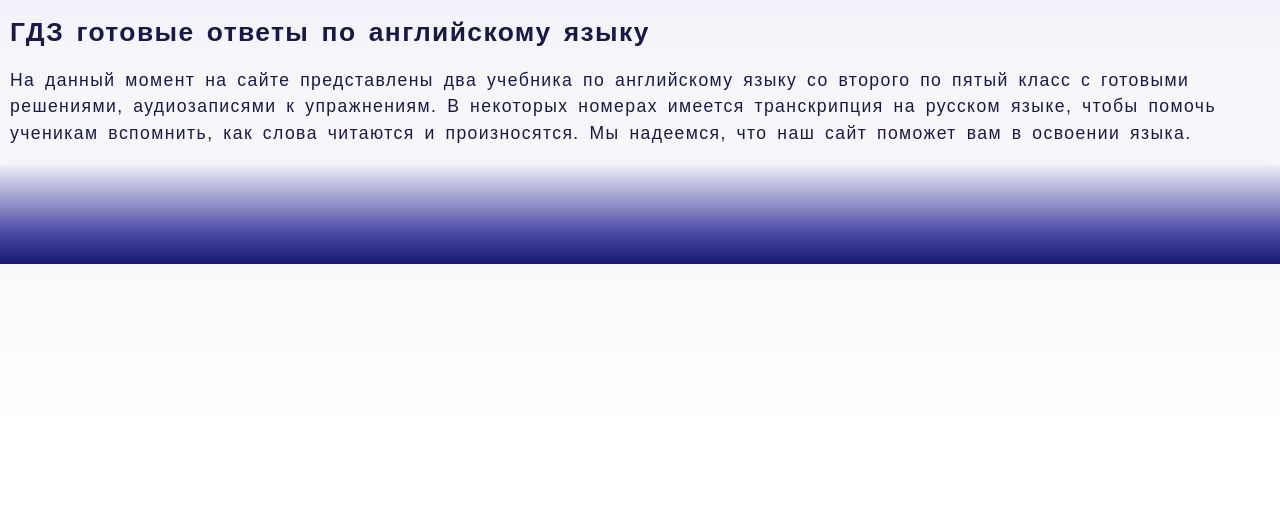
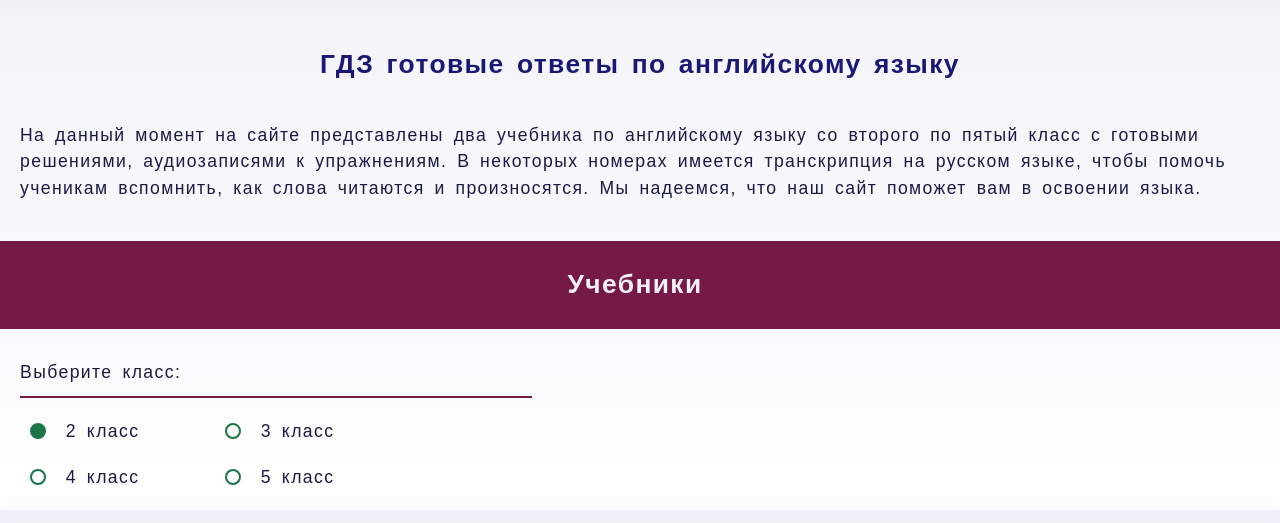
Before and after one commit to kulonik/english-gdz, a website: page index.html in a window 1280 px wide. Shown: the part 127-650 px from the top of the page. Drawn offline with nearby package versions, Linux system fonts and the light colour scheme; a web font is replaced by a local one.

Commit message:
feat: add inputs in section books

```diff
--- a/css/style.css
+++ b/css/style.css
@@ -10,8 +10,8 @@
 }
 
 body {
-  background-image: linear-gradient(to bottom, #f0f0f8 0%, #ffffff 70%);
-  height: 100vh;
+  background-image: linear-gradient(to bottom, #f0f0f8 0%, #ffffff 100%);
+  /* height: 100%; */
   opacity: 0.9;
   overflow-x: hidden;
   scroll-behavior: smooth;
@@ -26,6 +26,7 @@ header {
   box-shadow: 0px 0px 20px 20px #f0f0f8;
   background-repeat: no-repeat;
   height: fit-content;
+  margin-bottom: 50px;
 }
 a {
   text-decoration: none;
@@ -141,7 +142,6 @@ header.open .nav-list {
 /* Main styles start */
 
 main {
-  margin: 10px;
   color: #000033;
   font-size: 1.1em;
   line-height: 1.5em;
@@ -149,13 +149,89 @@ main {
   word-spacing: 0.2em;
 }
 
+/* Section Intro styles start */
+.intro {
+  margin: 0 20px 40px 20px;
+}
 h1 {
+  color: #000066;
   font-size: 1.5em;
   line-height: 1.3em;
+  margin-bottom: 40px;
+  text-align: center;
 }
 
+/* Section BOOKS styles start */
+
+.books-title {
+  background-color: #660033;
+  padding: 0 10px 10px 0;
+}
+
+h2 {
+  color: #f0f0f8;
+  font-weight: 900;
+  font-size: 1.5em;
+  text-align: center;
+  padding-top: 30px;
+}
+
+.books-desc {
+  margin: 30px 20px 10px;
+}
+
+.line {
+  margin-left: 20px;
+  height: 2px;
+  width: 40%;
+  background-color: #660033;
+}
+
+.books-years {
+  margin: 20px;
+  display: flex;
+  justify-content: space-between;
+}
+
+.books-year-form {
+  display: grid;
+  grid-template-columns: 1fr 1fr;
+  gap: 20px;
+}
+.book-year-choice {
+  width: 175px;
+}
+
+input[type="radio"] {
+  appearance: none;
+}
+
+.book-year-choice label {
+  cursor: pointer;
+  display: inline-block;
+  position: relative;
+  line-height: 18px;
+  user-select: none;
+}
+
+.book-year-choice label:before {
+  content: "";
+  display: inline-block;
+  position: relative;
+  width: 12px;
+  height: 12px;
+  border: 2px solid #006633;
+  border-radius: 50%;
+  margin-right: 20px;
+  transform: translateY(2px);
+}
+
+.book-year-choice input[type="radio"]:checked + label::before {
+  background-color: #006633;
+}
+
+/* Footer styles start */
 footer {
   background-image: linear-gradient(to top, #000066, #333399 30%, #f0f0f8);
   box-shadow: 0 0 20px 4px #f0f0f8;
-  height: 100px;
 }
--- a/index.html
+++ b/index.html
@@ -48,12 +48,38 @@
     <div class="main-wrapper">
       <section class="intro">
         <h1 class="intro-title">ГДЗ готовые ответы по английскому языку</h1>
-        <p class="intro-desc">На данный момент на сайте представлены два учебника по английскому языку со второго по
+        <p lang="ru" class="intro-desc">На данный момент на сайте представлены два учебника по английскому языку со
+          второго по
           пятый класс с готовыми решениями, аудиозаписями к упражнениям. В некоторых номерах имеется транскрипция на
           русском языке, чтобы помочь ученикам вспомнить, как слова читаются и произносятся. Мы надеемся, что наш сайт
           поможет вам в освоении языка. </p>
       </section>
 
+      <section class="books" id="books">
+        <div class="books-title">
+          <h2>Учебники</h2>
+        </div>
+        <p lang="ru" class="books-desc">Выберите класс:</p>
+        <div class="line"></div>
+
+        <div class="books-years">
+          <form class="books-year-form" action="#!">
+            <div class="book-year-choice">
+              <input type="radio" class="radio-item" id="year2" name="book" checked="checked"> <label for="year2">2
+                класс</label>
+            </div>
+            <div class="book-year-choice">
+              <input type="radio" class="radio-item" id="year3" name="book"> <label for="year3">3 класс</label>
+            </div>
+            <div class="book-year-choice">
+              <input type="radio" class="radio-item" id="year4" name="book"> <label for="year4">4 класс</label>
+            </div>
+            <div class="book-year-choice">
+              <input type="radio" class="radio-item" id="year5" name="book"> <label for="year5">5 класс</label>
+            </div>
+          </form>
+        </div>
+      </section>
     </div>
   </main>
   <footer></footer>
```
